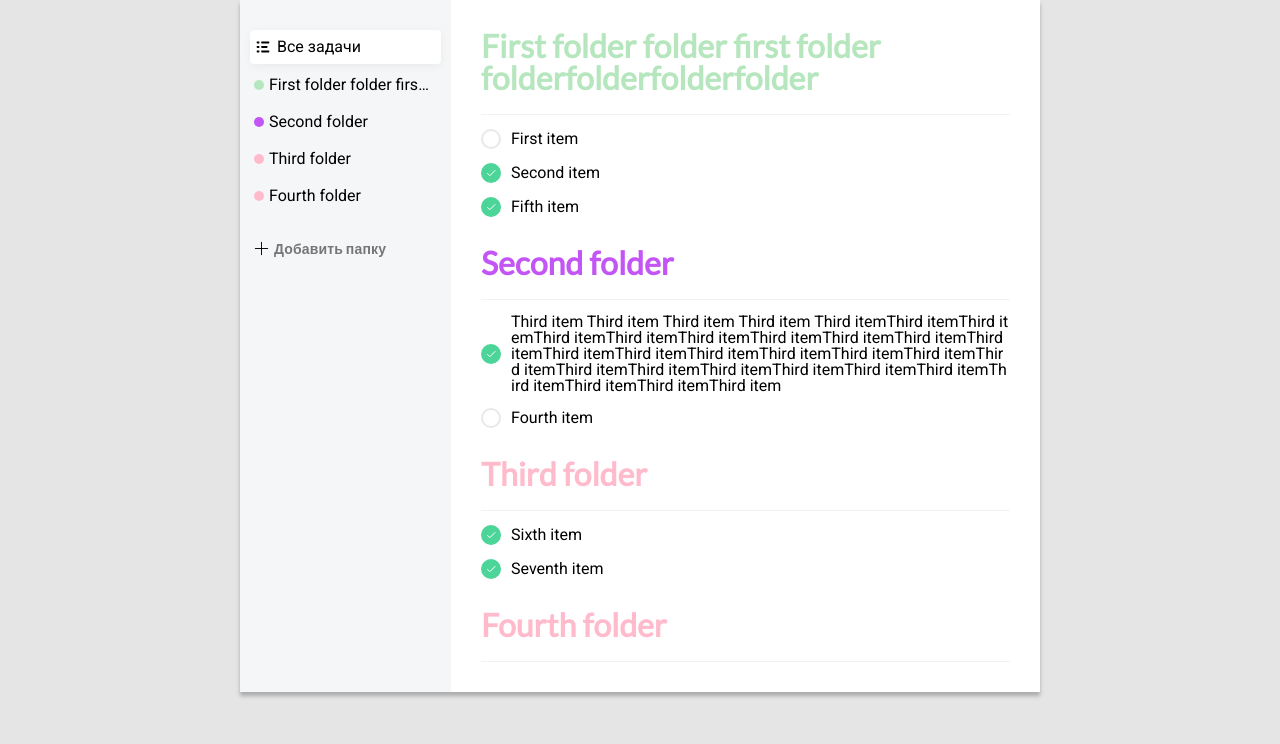
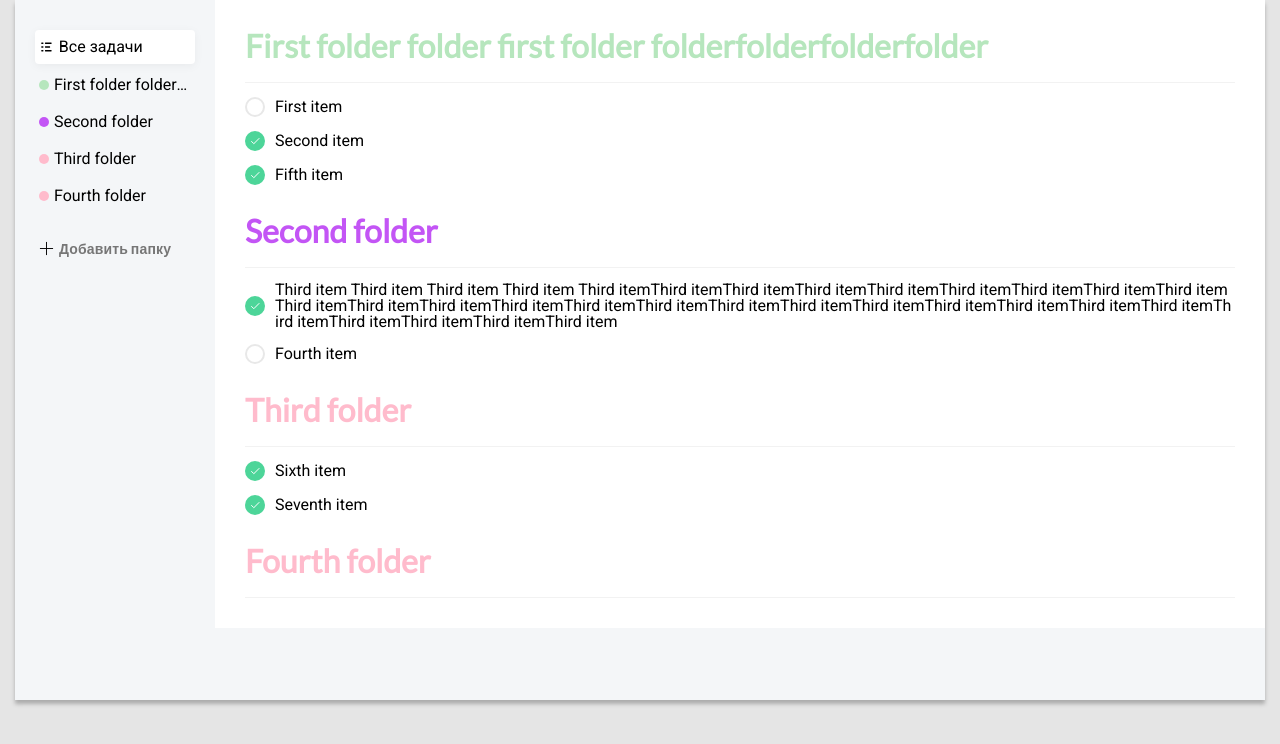
Before and after one commit to windwalk321/todo, a Vue app: page / in a window 1280 px wide. Shown: the top 744 px of the page. Built offline with nearby package versions, Linux system fonts and the light colour scheme.

Commit message:
style fix

```diff
--- a/src/App.vue
+++ b/src/App.vue
@@ -23,19 +23,21 @@ export default {
   box-sizing: border-box;
 }
 html {
-  width:100vw;
-  overflow-x:hidden;
+  width: 100vw;
+  overflow-x: hidden;
 }
 body {
   background: #E5E5E5;
 }
 #app {
   font-family: 'Roboto', sans-serif;
-  max-width: 800px;
   margin: 0 auto;
   background: #F4F6F8;
   box-shadow: 0px 4px 4px rgba(0, 0, 0, 0.25);
   display: flex;
+  height: calc(100vh - 100px);
+  width: calc(100vw - 30px);
+  overflow: auto;
 }
 .button {
   font-family: 'Lato', sans-serif;
--- a/src/components/AddFolder.vue
+++ b/src/components/AddFolder.vue
@@ -31,7 +31,7 @@
         type="text"
         placeholder="Название папки"
         class="popup__input"
-        v-model="title"
+        v-model.trim="title"
       >
       <div class="popup__colors">
         <i
@@ -95,6 +95,7 @@ export default {
         color: this.selectedColor
       })
       this.isCreating = false
+      this.title = ''
     }
   }
 }
--- a/src/components/AppSidebar.vue
+++ b/src/components/AppSidebar.vue
@@ -50,11 +50,11 @@ export default {
 }
 </script>
 
-<style lang="scss" scoped>
+<style lang="scss">
 .sidebar {
   position: relative;
-  flex: 0 0 200px;
-  padding: 30px 10px;
+  width: 200px;
+  padding: 30px 20px;
   &__list {
     margin-bottom: 20px;
   }
```
